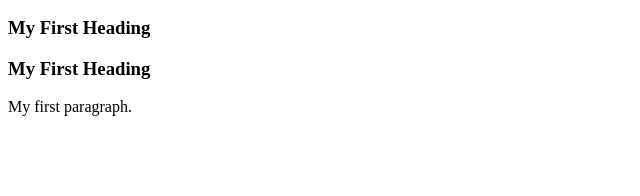
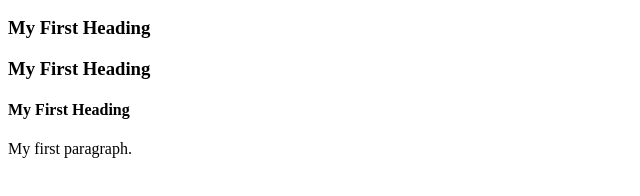
Before and after one commit to SoniAnkit1234/localrepo, a plain HTML site: page index.html in a window 1280 px wide. Shown: the part 110-306 px from the top of the page, without its empty margins (0-640 px from the left). Drawn offline with Linux system fonts and the light colour scheme.

Commit message:
new changes

```diff
--- a/index.html
+++ b/index.html
@@ -6,6 +6,7 @@
 <h2>My First Heading</h2>
 <h3>My First Heading</h3>
 <h3>My First Heading</h3>
+<h4>My First Heading</h4>
 
 <p>My first paragraph.</p>
 
```
